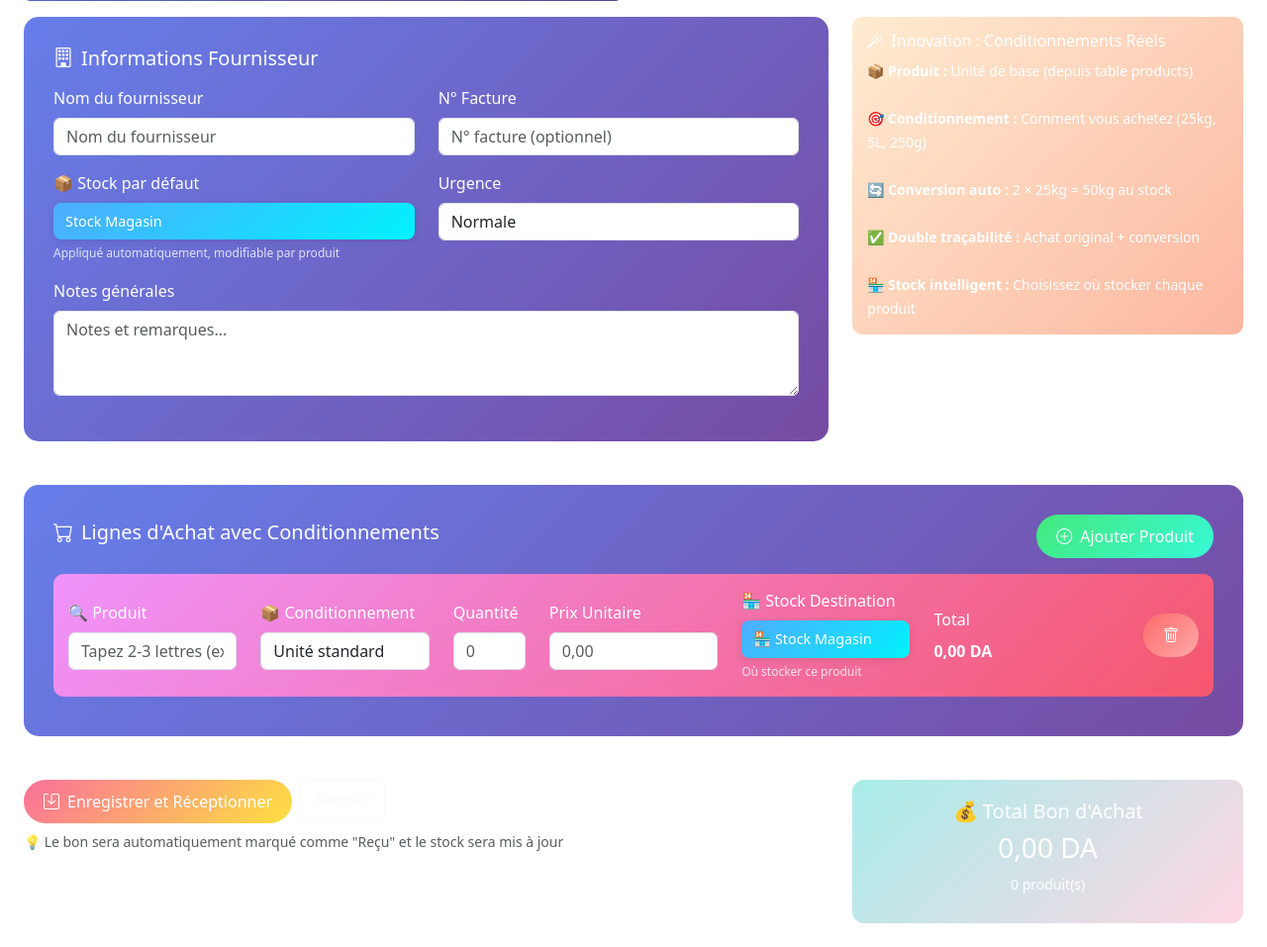
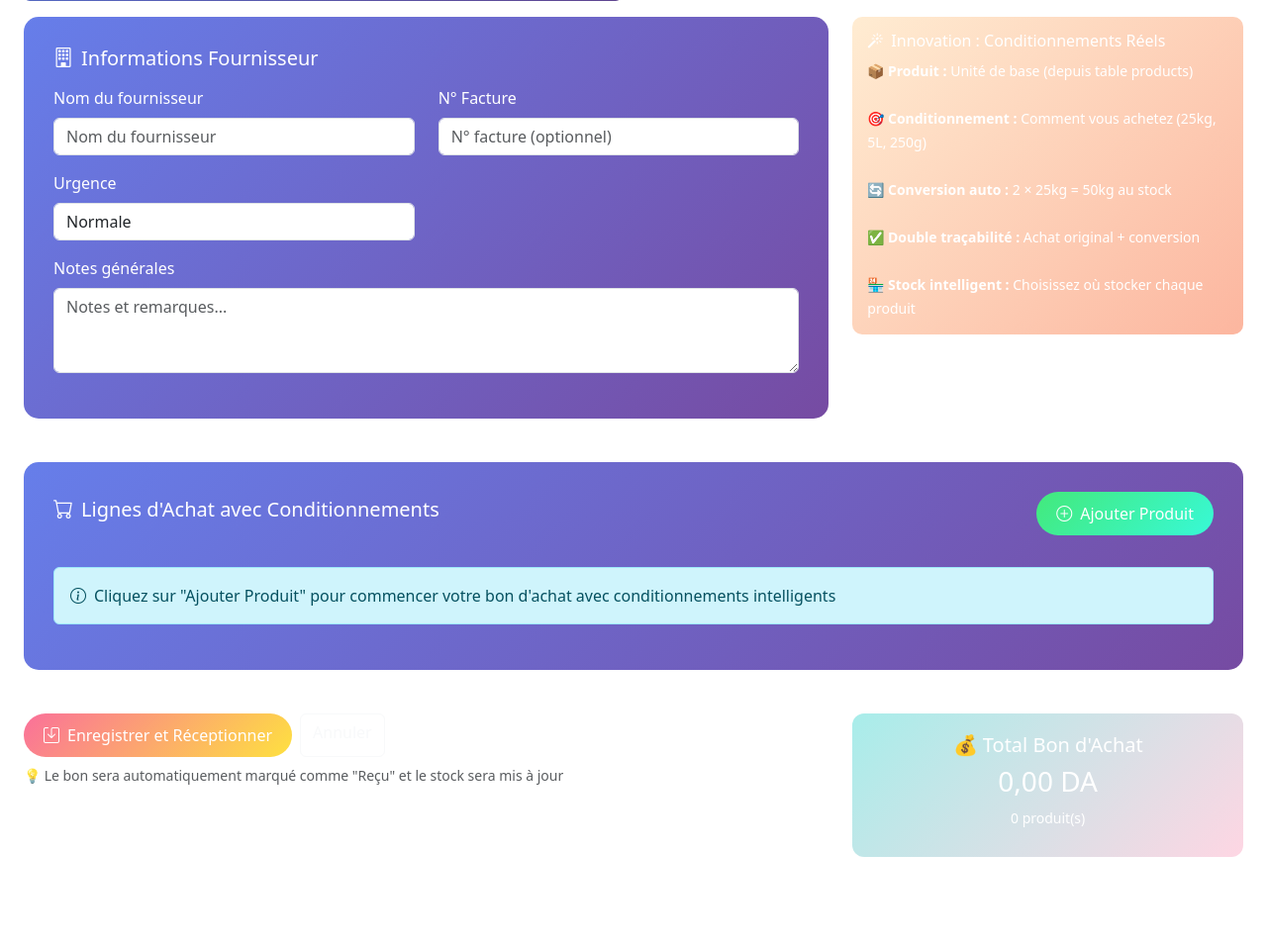
Before and after one commit to infocrasher/fee-maison-erp, a Flask app: page /admin/purchases/new in a window 1280 px wide. Shown: the part 308-1265 px from the top of the page at 99% size. After the commit the page ends 1174 px from the top, so only its background shows below. Run offline with Flask 3, Linux system fonts and the light colour scheme; the visitor is signed in with stand-in values (Sample User, id 1); data that the repository does not hold is empty; some libraries are stand-ins or nearby versions.

Commit message:
🔄 A77602:27171-62025n5 5RP 20/06/2025 02:27:06ée 6AMi6171n - {20/06/2025 02:27ilenAM27e} [{20AM02:27e02:27i27e}]

```diff
--- a/app/templates/purchases/new_purchase.html
+++ b/app/templates/purchases/new_purchase.html
@@ -247,13 +247,6 @@
                         </div>
                     </div>
                     <div class="row">
-                        <div class="col-md-6">
-                            <div class="mb-3">
-                                <label class="form-label">📦 Stock par défaut</label>
-                                {{ form.default_stock_location(class="form-control stock-location-select", id="defaultStockLocation") }}
-                                <small class="stock-helper">Appliqué automatiquement, modifiable par produit</small>
-                            </div>
-                        </div>
                         <div class="col-md-6">
                             <div class="mb-3">
                                 {{ form.urgency.label(class="form-label") }}
```
